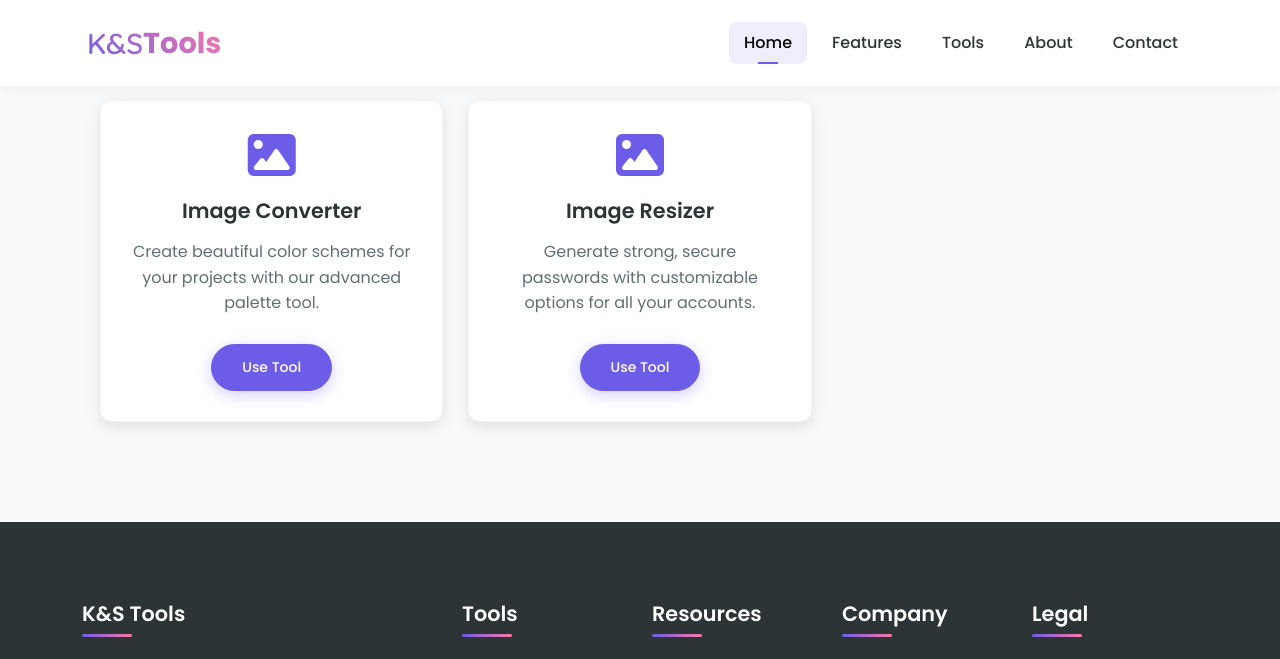
After one commit to kunalubi/infinityfree_project, a PHP site: page /infinityfree_project/img-tools in a window 1280 px wide. The commit adds this page. Shown: the top 659 px of the page. Run offline with PHP 8.4, Linux system fonts and the light colour scheme.

Commit message:
new chnges

```diff
--- a/config.php
+++ b/config.php
@@ -6,9 +6,8 @@ function base_url($path = '') {
     }
     // LOCALHOST
     else {
-        $base = 'http://localhost/htdocs/';
+        $base = 'http://localhost/infinityfree_project/';
     }
     return $base . ltrim($path, '/');
 }
 ?>
-//testing
--- /dev/null
+++ b/img-tools/index.php
@@ -0,0 +1,41 @@
+<?php include '../header.php'; ?>
+
+<div class="tool-grid" style="margin: 100px;" >
+                <?php
+                $tools = [
+                    [
+                        'name' => 'Image Converter',
+                        'desc' => 'Create beautiful color schemes for your projects with our advanced palette tool.',
+                        'icon' => 'fas fa-image',
+                        'category' => 'design',
+                        'link' => 'imageconvert.php'
+                    ],
+                    [
+                        'name' => 'Image Resizer',
+                        'desc' => 'Generate strong, secure passwords with customizable options for all your accounts.',
+                        'icon' => 'fas fa-image',
+                        'category' => 'design',
+                        'link' => 'imageresizer.php'
+                    ],
+
+                ];
+
+                foreach ($tools as $tool) {
+                    echo '
+                    <div class="tool" data-category="'.$tool['category'].'">
+                        <i class="'.$tool['icon'].' tool-icon"></i>
+                        <h4 class="tool-name">'.$tool['name'].'</h4>
+                        <p class="tool-desc">'.$tool['desc'].'</p>
+                        <a href="'.$tool['link'].'" class="btn btn-sm btn-primary mt-2">Use Tool</a>
+                        <div class="tool-hover">
+                            <div class="tool-hover-content">
+                                <h5>'.$tool['name'].'</h5>
+                                <p>'.$tool['desc'].'</p>
+                                <a href="'.$tool['link'].'" class="btn btn-primary">Try Now</a>
+                            </div>
+                        </div>
+                    </div>';
+                }
+                ?>
+            </div>
+ <?php include '../footer.php'; ?>
--- a/index.php
+++ b/index.php
@@ -162,11 +162,11 @@
                         'link' => 'pdf-tools/compress'
                     ],
                     [
-                        'name' => 'Text Converter',
+                        'name' => 'Images Tools',
                         'desc' => 'Transform text between uppercase, lowercase, camelCase and more formats.',
-                        'icon' => 'fas fa-text-height',
+                        'icon' => 'fas fa-image',
                         'category' => 'developer',
-                        'link' => '#'
+                        'link' => 'img-tools'
                     ],
                     [
                         'name' => 'Base64 Encoder',
--- a/pdf-tools/compress/index.php
+++ b/pdf-tools/compress/index.php
@@ -1,4 +1,4 @@
-<?php include "../partials/header.php"; ?>
+<?php include '../../header.php'; ?>
     <div class="tool-card compress-tool">
         <div class="tool-header">
             <h1><i class="fas fa-compress-alt"></i> PDF Compressor</h1>
@@ -336,7 +336,7 @@
     /* Compressor Tool Specific Styles */
     .compress-tool {
         max-width: 900px;
-        margin: 0 auto;
+        margin: 100px auto;
         padding: 2rem;
     }
 
@@ -676,4 +676,4 @@
         }
     }
     </style>
-<?php include "../partials/footer.php"; ?>
+<?php include '../../footer.php'; ?>
--- a/pdf-tools/convert/index.php
+++ b/pdf-tools/convert/index.php
@@ -1,4 +1,4 @@
-<?php include "../partials/header.php"; ?>
+<?php include '../../header.php'; ?>
     <div class="tool-intro">
         <h1>Convert PDF Files</h1>
         <p>Transform your PDFs into other formats or create PDFs from different file types.</p>
@@ -40,4 +40,4 @@
         </div>
     </div>
     <script src="/pdf-tools/convert/js/convert.js"></script>
-<?php include "../partials/footer.php"; ?>
+<?php include '../../footer.php'; ?>
```
